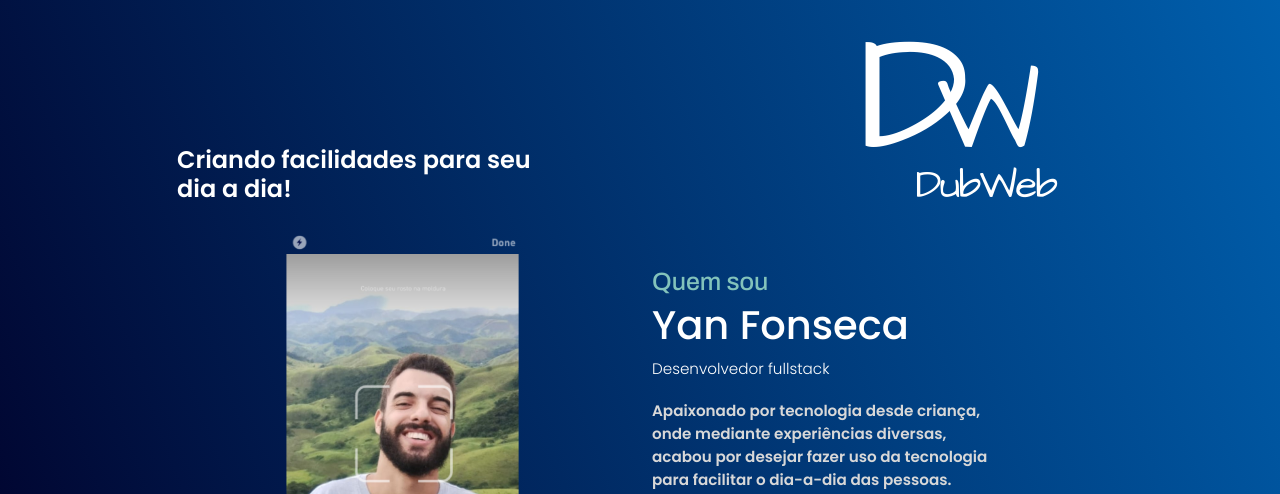
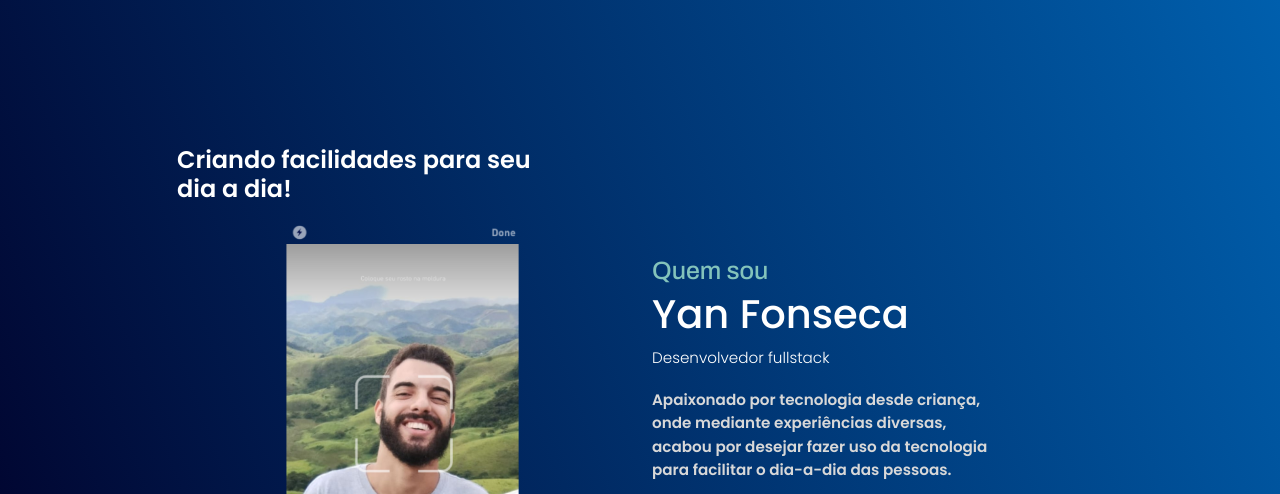
Before and after one commit to Yaaaaaaaaan/PerfilYan, a plain HTML site: page index.html in a window 1280 px wide. Shown: the top 494 px of the page. Drawn offline with nearby package versions, Linux system fonts and the light colour scheme.

Commit message:
Update index.html
remoção logo

```diff
--- a/index.html
+++ b/index.html
@@ -39,11 +39,11 @@
                         </div>
                         <div class="col-3"></div>
                         <div class="col-4">
-                                <a id="lNo" href="http://yanfonseca.dubweb.com.br">
+                            <!--<a id="lNo" href="#">
                                 <div class="blocoLogo">
                                     <h2 id="D">D</h2><h2 id="W">W</h2><h2 id="DubWeb">DubWeb</h2>
                                 </div>
-                                </a>
+                            </a> -->
                         </div>
                     </div>
                 </div>
```
Lines whose indentation alone changed are shown as unchanged.
